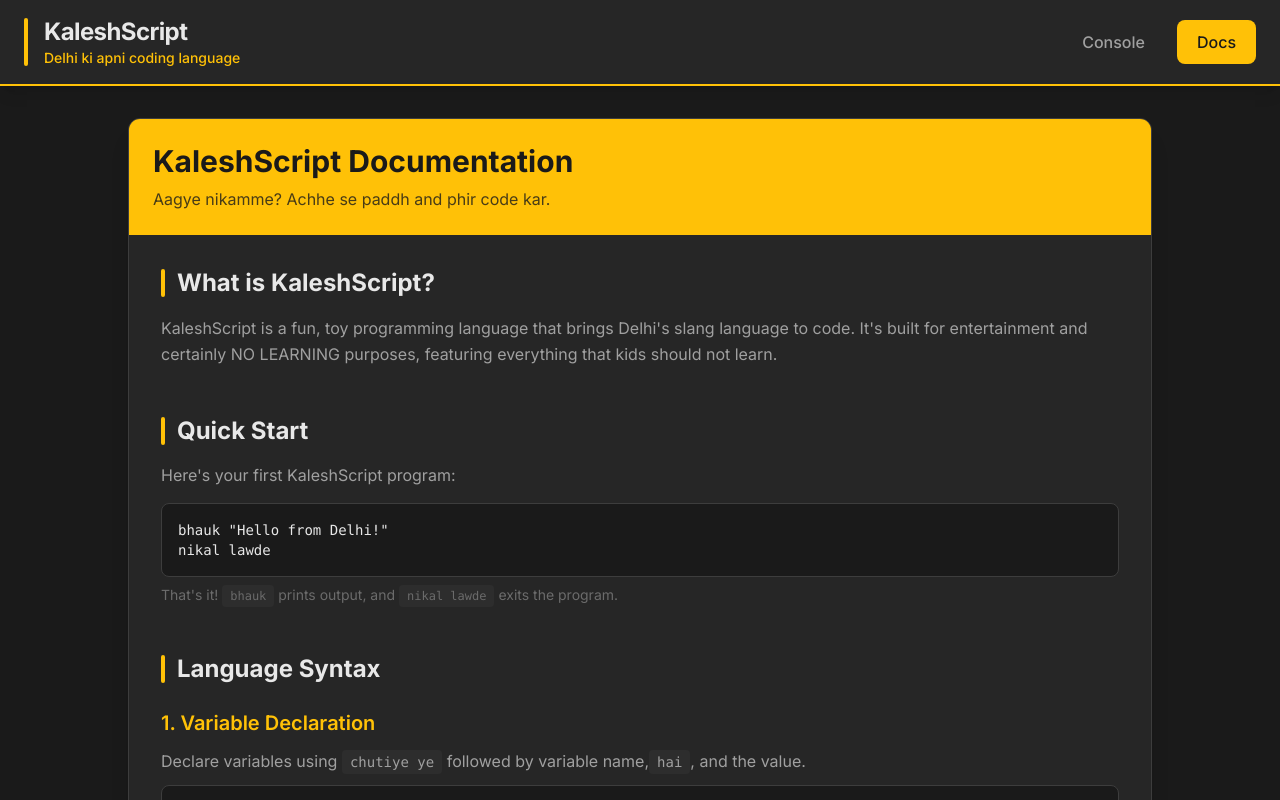
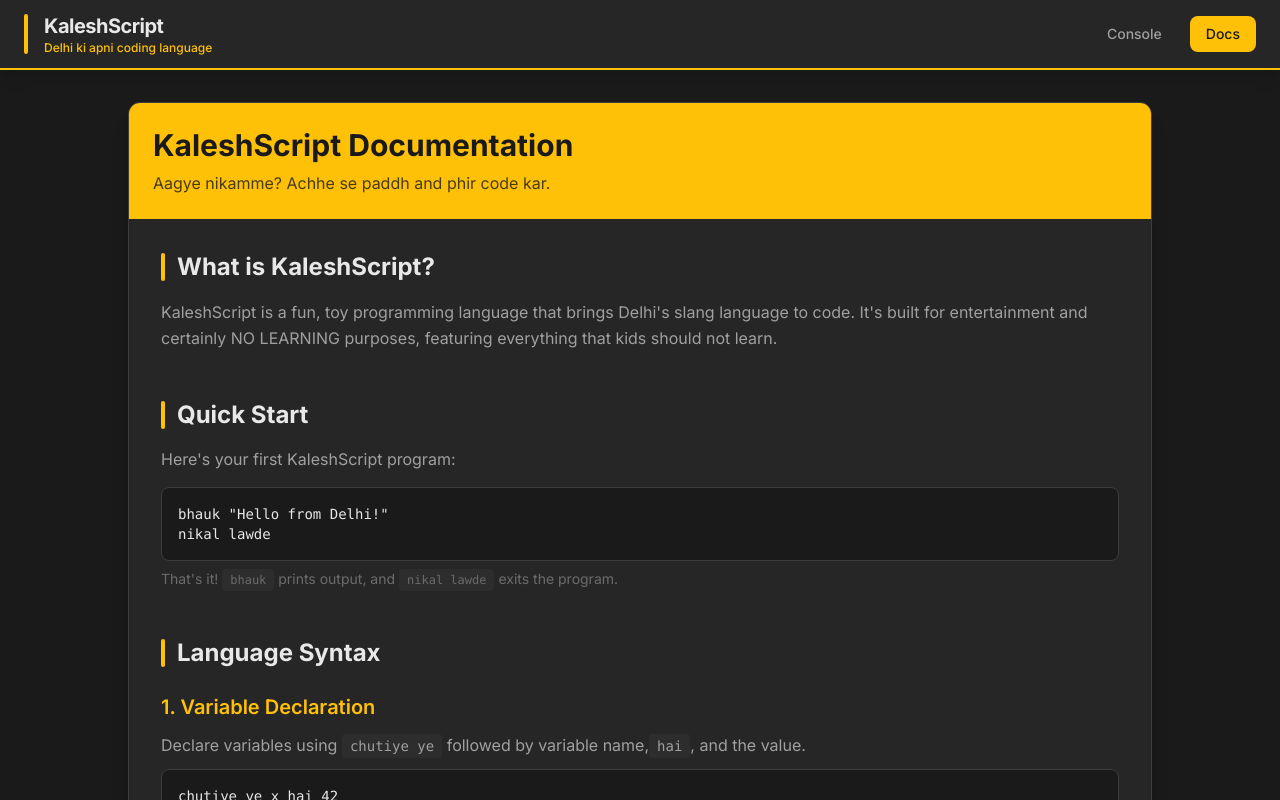
Before and after one commit to darthvader58/KaleshScript, a Next.js app in the folder kaleshscript-web/: page /paddhai in a window 1280 px wide. Shown: the top 800 px of the page. Built offline with nearby package versions, Linux system fonts and the light colour scheme.

Commit message:
navbar edits

```diff
--- a/kaleshscript-web/app/kalesh/page.tsx
+++ b/kaleshscript-web/app/kalesh/page.tsx
@@ -2,6 +2,7 @@
 
 import { useState } from 'react';
 import dynamic from 'next/dynamic';
+import Link from 'next/link';
 import { examples } from '@/lib/examples';
 import { KaleshScriptInterpreter } from '@/lib/interpreter';
 import Documentation from '../components/Documentation';
@@ -38,21 +39,21 @@ export default function KaleshPage() {
     <div className="min-h-screen bg-dark-bg">
       {/* Header with Delhi street vibes */}
       <header className="bg-dark-surface border-b-2 border-neon-yellow shadow-lg">
-        <div className="max-w-screen-2xl mx-auto px-4 sm:px-6 py-3 sm:py-4">
+        <div className="max-w-screen-2xl mx-auto px-4 sm:px-6 py-2 sm:py-3">
           <div className="flex items-center justify-between">
-            <div className="flex items-center space-x-2 sm:space-x-4">
-              <div className="w-1 h-10 sm:h-12 bg-neon-yellow rounded-full"></div>
+            <Link href="/" className="flex items-center space-x-2 sm:space-x-4 hover:opacity-80 transition-opacity">
+              <div className="w-1 h-8 sm:h-10 bg-neon-yellow rounded-full"></div>
               <div>
-                <h1 className="text-lg sm:text-2xl font-bold text-text-primary tracking-tight">
+                <h1 className="text-base sm:text-xl font-bold text-text-primary tracking-tight">
                   KaleshScript
                 </h1>
-                <p className="text-xs sm:text-sm text-neon-yellow font-medium">Delhi ki apni coding language</p>
+                <p className="text-xs text-neon-yellow font-medium">Delhi ki apni coding language</p>
               </div>
-            </div>
+            </Link>
             <div className="flex items-center space-x-2 sm:space-x-3">
               <button
                 onClick={() => setActiveTab('playground')}
-                className={`px-3 sm:px-5 py-2 sm:py-2.5 rounded-lg font-medium transition-all text-sm sm:text-base ${
+                className={`px-3 sm:px-4 py-1.5 sm:py-2 rounded-lg font-medium transition-all text-sm ${
                   activeTab === 'playground'
                     ? 'bg-neon-yellow text-dark-bg'
                     : 'text-text-secondary hover:text-text-primary hover:bg-dark-hover'
@@ -62,7 +63,7 @@ export default function KaleshPage() {
               </button>
               <a
                 href="/paddhai"
-                className="px-3 sm:px-5 py-2 sm:py-2.5 rounded-lg font-medium transition-all text-text-secondary hover:text-text-primary hover:bg-dark-hover text-sm sm:text-base"
+                className="px-3 sm:px-4 py-1.5 sm:py-2 rounded-lg font-medium transition-all text-text-secondary hover:text-text-primary hover:bg-dark-hover text-sm"
               >
                 Docs
               </a>
--- a/kaleshscript-web/app/paddhai/page.tsx
+++ b/kaleshscript-web/app/paddhai/page.tsx
@@ -5,25 +5,25 @@ export default function PaddhaiPage() {
   return (
     <div className="min-h-screen bg-dark-bg">
       <header className="bg-dark-surface border-b-2 border-neon-yellow shadow-lg">
-        <div className="max-w-screen-2xl mx-auto px-4 sm:px-6 py-3 sm:py-4">
+        <div className="max-w-screen-2xl mx-auto px-4 sm:px-6 py-2 sm:py-3">
           <div className="flex items-center justify-between">
             <Link href="/" className="flex items-center space-x-2 sm:space-x-4 hover:opacity-80 transition-opacity">
-              <div className="w-1 h-10 sm:h-12 bg-neon-yellow rounded-full"></div>
+              <div className="w-1 h-8 sm:h-10 bg-neon-yellow rounded-full"></div>
               <div>
-                <h1 className="text-lg sm:text-2xl font-bold text-text-primary tracking-tight">
+                <h1 className="text-base sm:text-xl font-bold text-text-primary tracking-tight">
                   KaleshScript
                 </h1>
-                <p className="text-xs sm:text-sm text-neon-yellow font-medium">Delhi ki apni coding language</p>
+                <p className="text-xs text-neon-yellow font-medium">Delhi ki apni coding language</p>
               </div>
             </Link>
             <div className="flex items-center space-x-2 sm:space-x-3">
               <Link
                 href="/kalesh"
-                className="px-3 sm:px-5 py-2 sm:py-2.5 rounded-lg font-medium transition-all text-text-secondary hover:text-text-primary hover:bg-dark-hover text-sm sm:text-base"
+                className="px-3 sm:px-4 py-1.5 sm:py-2 rounded-lg font-medium transition-all text-text-secondary hover:text-text-primary hover:bg-dark-hover text-sm"
               >
                 Console
               </Link>
-              <span className="px-3 sm:px-5 py-2 sm:py-2.5 rounded-lg font-medium bg-neon-yellow text-dark-bg text-sm sm:text-base">
+              <span className="px-3 sm:px-4 py-1.5 sm:py-2 rounded-lg font-medium bg-neon-yellow text-dark-bg text-sm">
                 Docs
               </span>
             </div>
```
